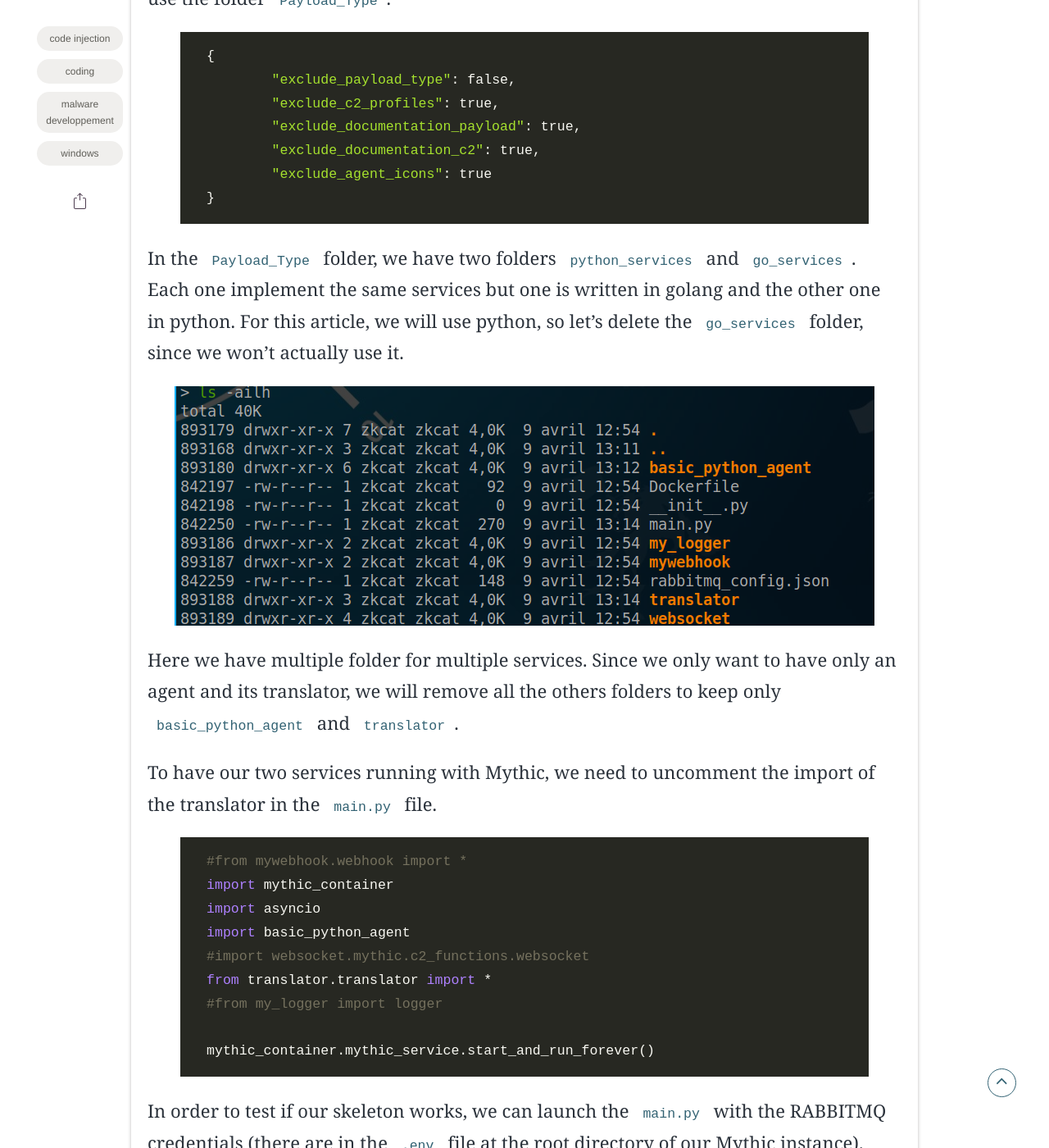
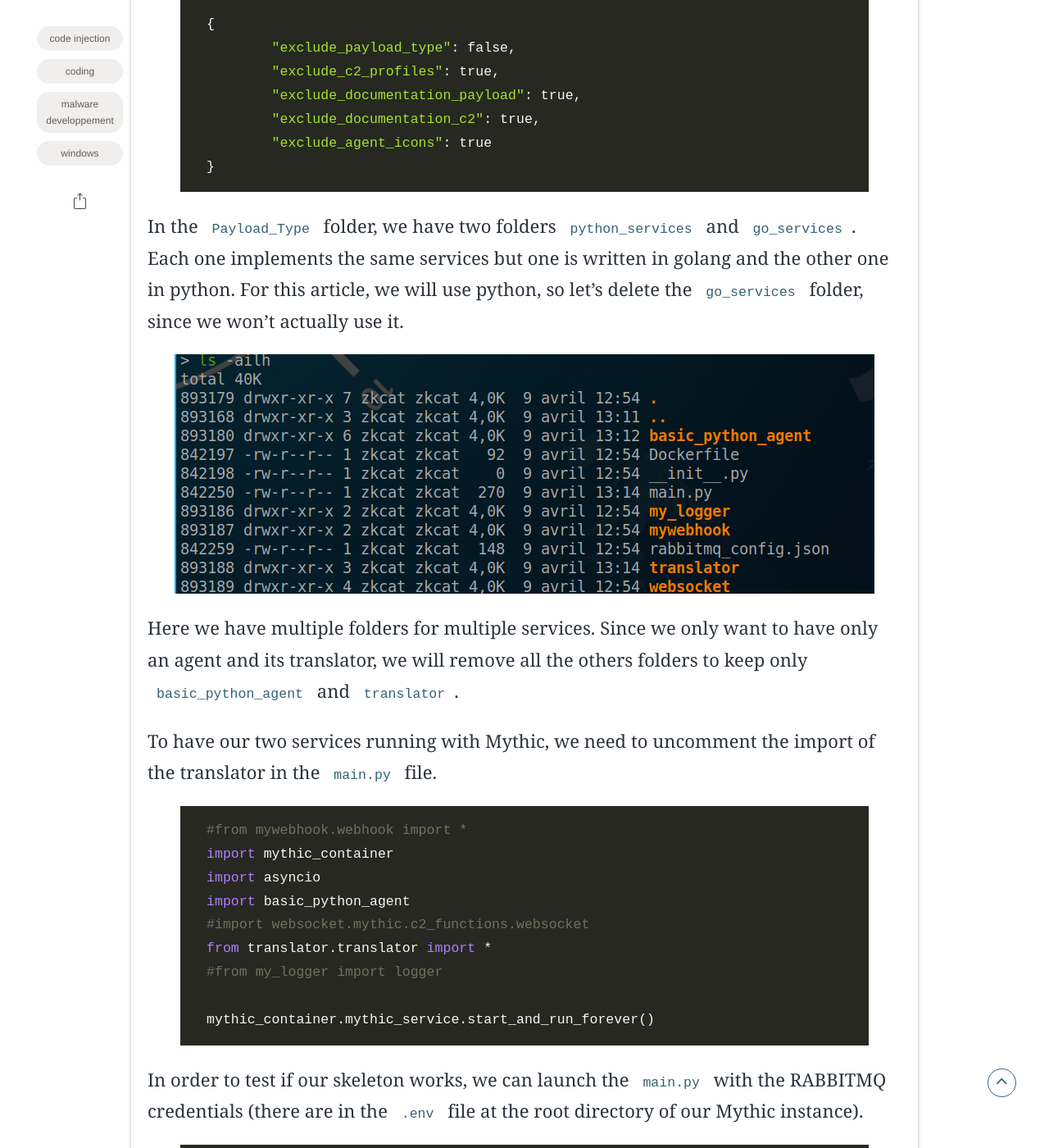
Before and after one commit to Red-Team-SNCF/Red-Team-SNCF.github.io, a Jekyll site: the page built from _posts/2024-04-30-how-to-create-your-own-mythic-agent-in-c.md, in a window 1280 px wide and 1400 px high, scrolled down 7132 px. Shown: the whole window at 82% size. Built offline with Jekyll 4.4.1, drawn with Linux system fonts in a browser that asks for light colours; some web fonts are replaced; some of the changed text lies outside the part shown.

Commit message:
Update 2024-04-30-how-to-create-your-own-mythic-agent-in-c.md
Some corrections

```diff
--- a/_posts/2024-04-30-how-to-create-your-own-mythic-agent-in-c.md
+++ b/_posts/2024-04-30-how-to-create-your-own-mythic-agent-in-c.md
@@ -118,11 +118,11 @@
 }
 {% endhighlight %}
 In the `Payload_Type` folder, we have two folders `python_services` and `go_services`.
-Each one implement the same services but one is written in golang and the other one in python. For this article, we will use python, so let's delete the `go_services` folder, since we won't actually use it.
+Each one implements the same services but one is written in golang and the other one in python. For this article, we will use python, so let's delete the `go_services` folder, since we won't actually use it.
 
 ![Python services content](assets/img/posts/20240430/python_service.png)
 
-Here we have multiple folder for multiple services. Since we only want to have only an agent and its translator, we will remove all the others folders to keep only `basic_python_agent` and `translator`.
+Here we have multiple folders for multiple services. Since we only want to have only an agent and its translator, we will remove all the others folders to keep only `basic_python_agent` and `translator`.
 
 To have our two services running with Mythic, we need to uncomment the import of the translator in the `main.py` file.
 {% highlight python %}
```
Also changed, not shown: other parts of _posts/2024-04-30-how-to-create-your-own-mythic-agent-in-c.md (+3 -3 lines).
